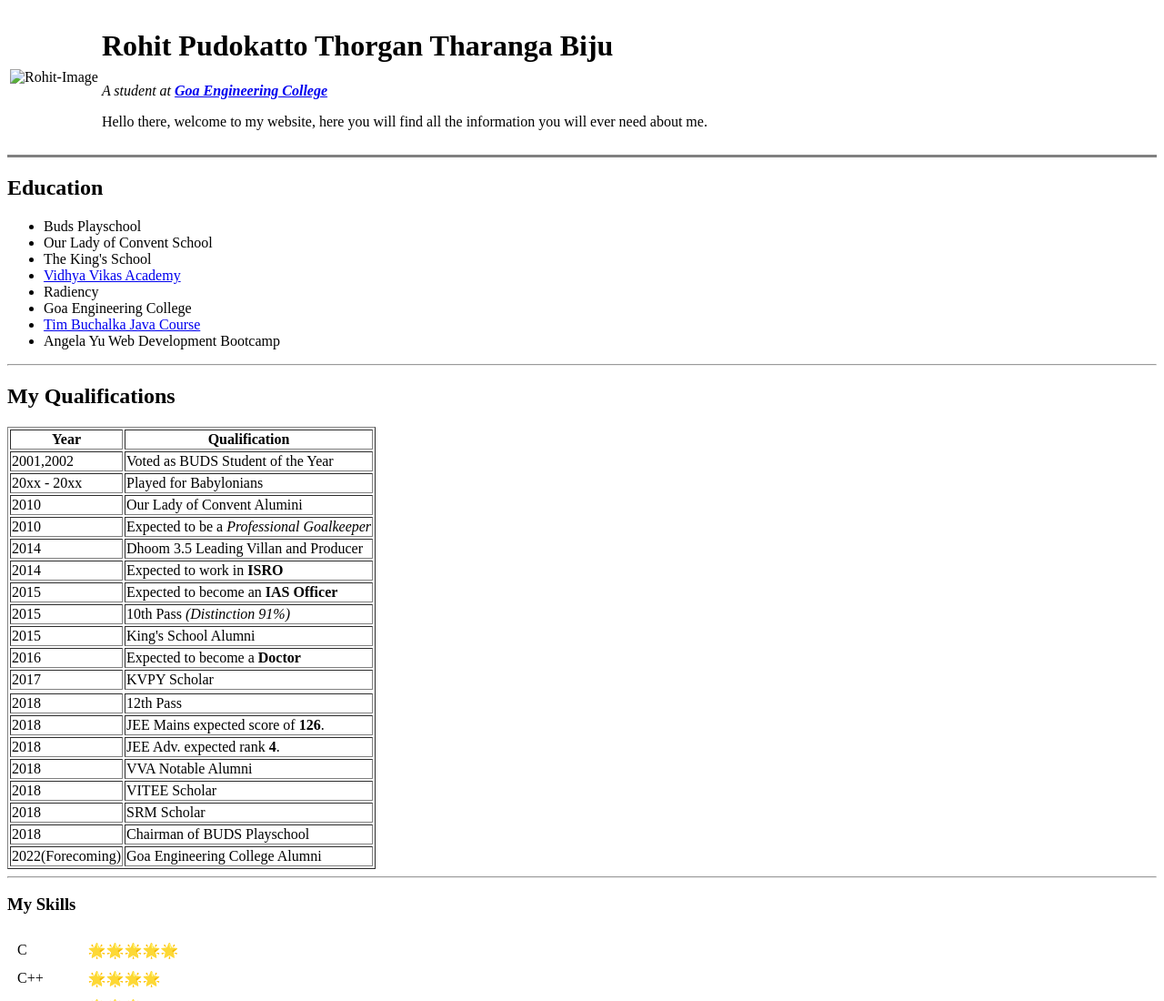
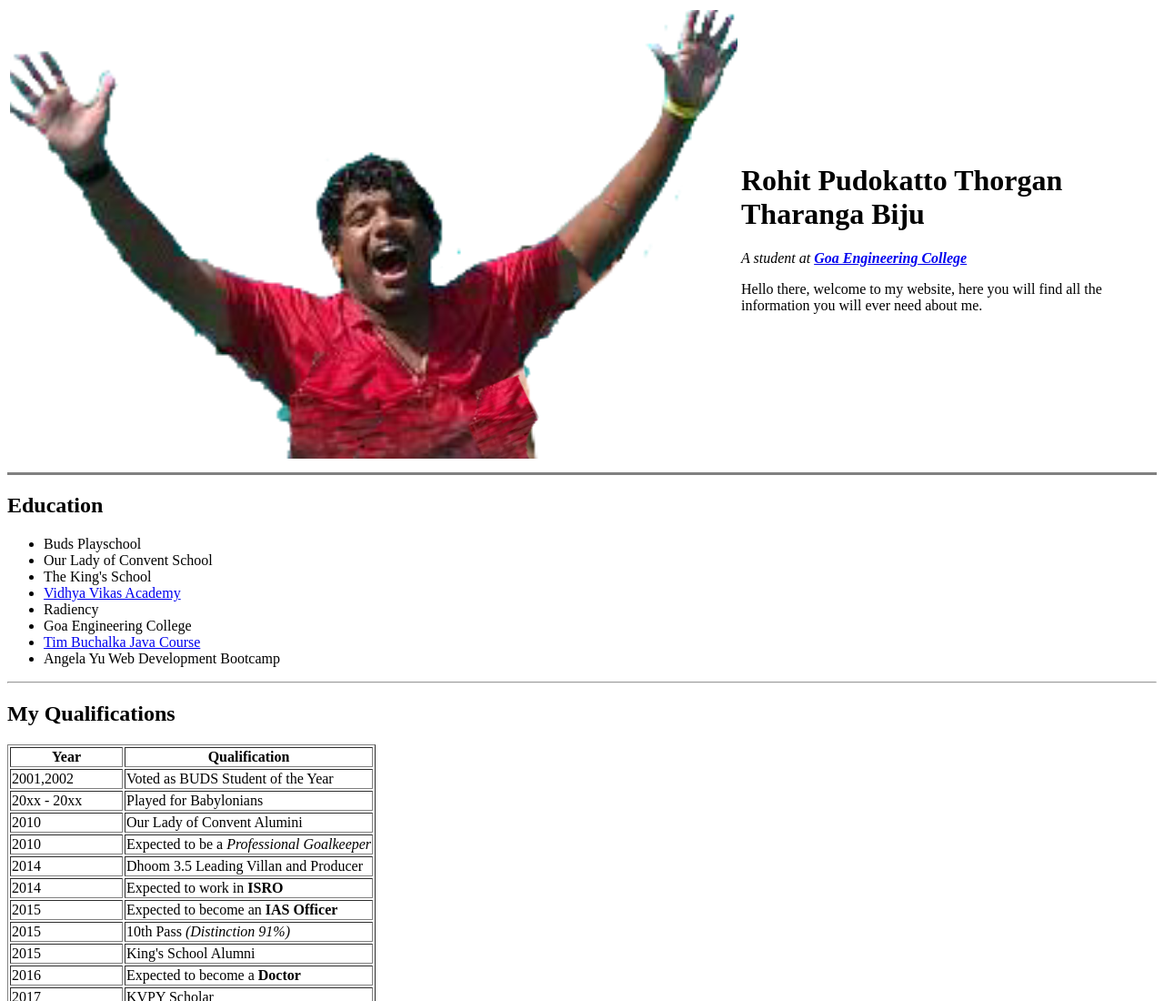
Before and after one commit to RonakKanji/cv, a plain HTML site: page index.html in a window 1280 px wide. Shown: the top 1100 px of the page at 91% size. Drawn offline with Linux system fonts and the light colour scheme.

Commit message:
Update index.html

```diff
--- a/index.html
+++ b/index.html
@@ -9,7 +9,7 @@
 <body>
   <table>
     <tr>
-      <td><img src="Images/rohit.png" alt="Rohit-Image"></td>
+      <td><img src="rohit.png" alt="Rohit-Image"></td>
       <td>
         <h1>Rohit Pudokatto Thorgan Tharanga Biju</h1>
         <p><em>A student at <strong><a href="https://www.youtube.com/watch?v=dQw4w9WgXcQ">Goa Engineering College</a></strong></em></p>
```
